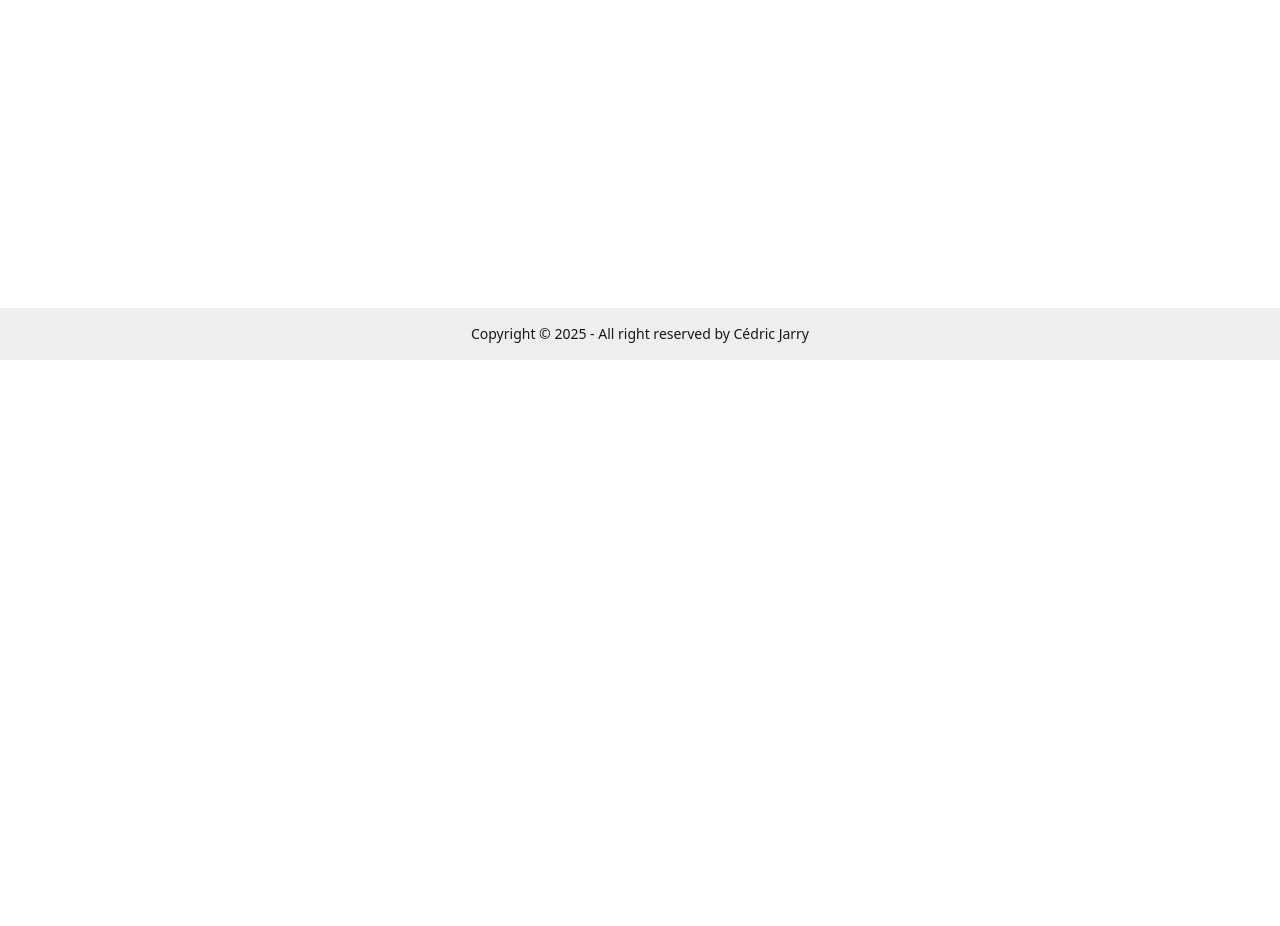
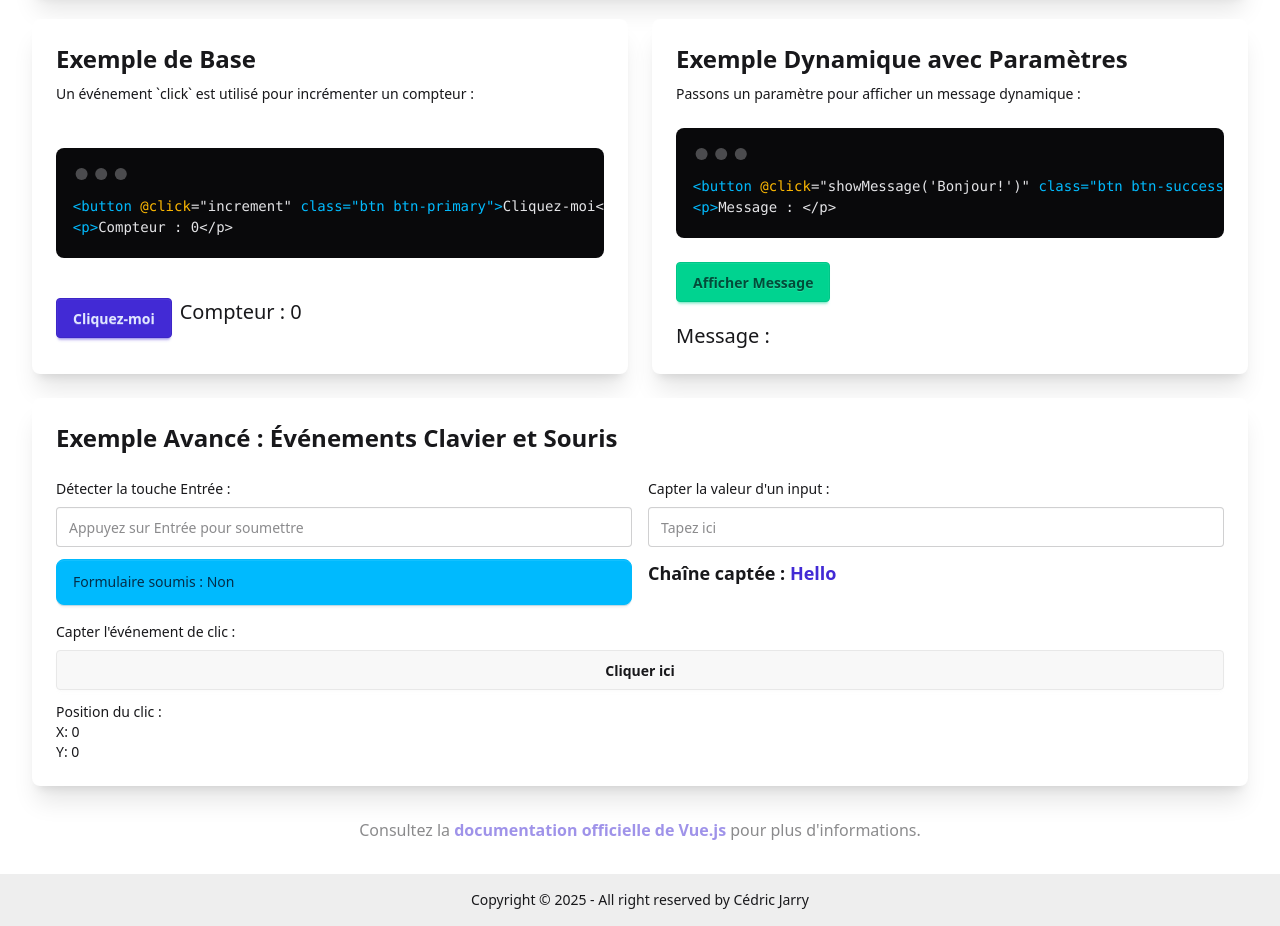
Before and after one commit to hspacesi34/vite-vue-cours, a Vue app: page /lessons/event-binding in a window 1280 px wide. Shown: the part 440-1366 px from the top of the page. Before the commit the page ends 800 px from the top, so only its background shows below. Built offline with nearby package versions, Linux system fonts and the light colour scheme.

Commit message:
feat: exo event binding

```diff
--- a/src/components/AppHeader.vue
+++ b/src/components/AppHeader.vue
@@ -31,6 +31,7 @@
             <li><RouterLink to="/lessons/text-interpolation">Text interpolation</RouterLink></li>
             <li><RouterLink to="/lessons/inline-templating">Inline templating</RouterLink></li>
             <li><RouterLink to="/lessons/attribute-binding">Attribute binding</RouterLink></li>
+            <li><RouterLink to="/lessons/event-binding">Event binding</RouterLink></li>
           </ul>
         </details>
       </li>
@@ -40,6 +41,7 @@
           <ul class="p-2 z-40">
             <li><RouterLink to="/exos/text-interpolation">Text interpolation</RouterLink></li>
             <li><RouterLink to="/exos/data-binding">TP Data binding</RouterLink></li>
+            <li><RouterLink to="/exos/event-binding">Event binding</RouterLink></li>
           </ul>
         </details>
       </li>
--- a/src/router/index.js
+++ b/src/router/index.js
@@ -6,11 +6,13 @@ const routes = [
   { path: '/lessons', children: [
     { path: 'text-interpolation', component: () => import('../views/lessons/TextInterpolation.vue') },
     { path: 'inline-templating', component: () => import('../views/lessons/InlineTemplating.vue') },
-    { path: 'attribute-binding', component: () => import('../views/lessons/AttributeBinding.vue') }
+    { path: 'attribute-binding', component: () => import('../views/lessons/AttributeBinding.vue') },
+    { path: 'event-binding', component: () => import('../views/lessons/EventBinding.vue') }
   ] },
   { path: '/exos', children: [
     { path: 'text-interpolation', component: () => import('../views/exos/TextInterpolation.vue') },
-    { path: 'data-binding', component: () => import('../views/exos/DataBinding.vue') }
+    { path: 'data-binding', component: () => import('../views/exos/DataBinding.vue') },
+    { path: 'event-binding', component: () => import('../views/exos/EventBinding.vue') }
   ] }
 ]
 
--- /dev/null
+++ b/src/views/exos/EventBinding.vue
@@ -0,0 +1,35 @@
+<template>
+    <div class="flex justify-center mt-10">
+        <div>
+            <h1 class="text-3xl font-extrabold text-transparent bg-clip-text bg-gradient-to-r from-primary to-secondary">Event Binding Exo Compteur</h1>
+            <div class="flex justify-center p-8 gap-12">
+                <div class="tooltip tooltip-bottom">
+                    <div class="tooltip-content">
+                        <div class="animate-bounce text-orange-400 -rotate-5 text-2xl font-black">Clique sur la molette!</div>
+                    </div>
+                    <kbd v-on:click.middle="increment('minus')" class="kbd">▼</kbd>
+                </div>
+                <span>{{ counter }}</span>
+                <div class="tooltip tooltip-bottom">
+                    <div class="tooltip-content">
+                        <div class="animate-bounce text-orange-400 -rotate-5 text-2xl font-black">Clique-droit!</div>
+                    </div>
+                    <kbd v-on:click.right="increment('plus')" class="kbd">▲</kbd>
+                </div>
+            </div>
+        </div>
+    </div>
+</template>
+
+<script setup>
+import { ref } from 'vue';
+const counter = ref(0);
+
+function increment(mode) {
+    if (mode == 'minus') {
+        counter.value-=11;
+    } else {
+        counter.value+=99;
+    }
+}
+</script>
--- /dev/null
+++ b/src/views/lessons/EventBinding.vue
@@ -0,0 +1,159 @@
+<template>
+    <div class="container mx-auto p-4 md:p-8">
+        <div class="text-center mb-8 md:mb-12">
+            <h1 class="text-4xl md:text-5xl font-extrabold text-primary">
+                Comprendre la Directive <code class="text-secondary">v-on</code>
+            </h1>
+            <p class="text-lg md:text-xl text-base-content opacity-75 mt-2 max-w-2xl mx-auto">
+                La directive `v-on` est utilisée pour écouter les événements utilisateur et y répondre de manière réactive.
+            </p>
+        </div>
+
+        <!-- Section Définition -->
+        <div class="card bg-base-100 shadow-xl mb-6">
+            <div class="card-body">
+                <h2 class="card-title text-2xl font-bold mb-4">Qu'est-ce que <code class="text-secondary">v-on</code> ?</h2>
+                <p>
+                    La directive `v-on` vous permet d'attacher des gestionnaires d'événements à des éléments du DOM. Elle est utilisée avec la syntaxe <code class="text-warning">v-on:event="handler"</code> ou sous sa forme abrégée <code class="text-warning">@event="handler"</code>.
+                </p>
+                <p>
+                    Les événements couramment utilisés incluent : `click`, `submit`, `keyup`, et bien d'autres.
+                </p>
+            </div>
+        </div>
+
+        <div class="grid grid-cols-1 lg:grid-cols-2 gap-6">
+            <!-- Exemple de Base -->
+            <div class="card bg-base-100 shadow-xl rounded-box">
+                <div class="card-body">
+                    <h2 class="card-title text-2xl font-bold">Exemple de Base</h2>
+                    <p class="mb-4">
+                        Un événement `click` est utilisé pour incrémenter un compteur :
+                    </p>
+                    <div class="mockup-code mb-4">
+                        <pre><code><span class="text-info">&lt;button</span> <span class="text-warning">@click</span>="increment" <span class="text-info">class="btn btn-primary"&gt;</span>Cliquez-moi&lt;/button&gt;</code></pre>
+                        <pre><code><span class="text-info">&lt;p&gt;</span>Compteur : {{ counter }}&lt;/p&gt;</code></pre>
+                    </div>
+                    <div class="card-actions justify-center mt-4">
+                        <button @click="increment" class="btn btn-primary mb-3">Cliquez-moi</button>
+                        <p class="text-xl">Compteur : {{ counter }}</p>
+                    </div>
+                </div>
+            </div>
+
+            <!-- Exemple Dynamique -->
+            <div class="card bg-base-100 shadow-xl rounded-box">
+                <div class="card-body">
+                    <h2 class="card-title text-2xl font-bold">Exemple Dynamique avec Paramètres</h2>
+                    <p class="mb-4">
+                        Passons un paramètre pour afficher un message dynamique :
+                    </p>
+                    <div class="mockup-code mb-4">
+                        <pre><code><span class="text-info">&lt;button</span> <span class="text-warning">@click</span>="showMessage('Bonjour!')" <span class="text-info">class="btn btn-success"&gt;</span>Afficher Message&lt;/button&gt;</code></pre>
+                        <pre><code><span class="text-info">&lt;p&gt;</span>Message : {{ message }}&lt;/p&gt;</code></pre>
+                    </div>
+                    <div class="card-actions justify-center flex-col w-full">
+                        <button v-on:click="showMessage('Bonjour!')" class="btn btn-success mb-3">Afficher Message</button>
+                        <p class="text-xl">Message : {{ message }}</p>
+                    </div>
+                </div>
+            </div>
+        </div>
+
+        <!-- Section Avancée -->
+        <div class="card bg-base-100 shadow-xl rounded-box mt-6">
+            <div class="card-body">
+                <h2 class="card-title text-2xl font-bold">Exemple Avancé : Événements Clavier et Souris</h2>
+                <div class="grid grid-cols-1 md:grid-cols-2 gap-4 mt-4">
+                    <!-- Clavier -->
+                    <div>
+                        <p class="mb-2">
+                            Détecter la touche Entrée :
+                        </p>
+                        <input
+                            @keydown.enter="submitForm"
+                            class="input input-bordered w-full"
+                            placeholder="Appuyez sur Entrée pour soumettre"
+                        />
+                        <div class="alert mt-3" :class="{'alert-success': submitted, 'alert-info': !submitted}">
+                          <p>Formulaire soumis : {{ submitted ? 'Oui' : 'Non' }}</p>
+                        </div>
+                    </div>
+                    <!-- Input -->
+                    <div>
+                        <p class="mb-2">
+                            Capter la valeur d'un input :
+                        </p>
+                        <input
+                          v-on:input="capterInput"
+                          type="text"
+                          class="input input-bordered w-full"
+                          placeholder="Tapez ici"
+                        />
+                        <p class="mt-3 text-lg font-semibold">Chaîne captée : <span class="text-primary">{{ uneString }}</span></p>
+                    </div>
+                    <!-- Clic -->
+                    <div class="col-span-1 md:col-span-2">
+                        <p class="mb-2">
+                            Capter l'événement de clic :
+                        </p>
+                        <button v-on:click="capterClickEvent" class="btn btn-outline-primary w-full">Cliquer ici</button>
+                        <div class="mt-3 text-sm">
+                          <p>Position du clic :</p>
+                          <p>X: {{ clickCoords.x }}</p>
+                          <p>Y: {{ clickCoords.y }}</p>
+                        </div>
+                    </div>
+                </div>
+            </div>
+        </div>
+
+        <!-- Footer -->
+        <div class="text-center mt-8">
+            <p class="text-sm md:text-base text-base-content opacity-50">
+                Consultez la
+                <a href="https://vuejs.org/guide/essentials/event-handling.html" class="link link-hover text-primary font-bold" target="_blank">
+                    documentation officielle de Vue.js
+                </a> pour plus d'informations.
+            </p>
+        </div>
+    </div>
+</template>
+
+<script setup>
+import { ref } from 'vue';
+
+// Données pour la section de base
+const counter = ref(0);
+const message = ref('');
+
+// Données pour la section avancée
+const uneString = ref('Hello');
+const submitted = ref(false);
+const clickCoords = ref({ x: 0, y: 0 });
+
+// Fonctions de la section de base
+function increment() {
+    counter.value++;
+}
+function showMessage(msg) {
+    message.value = msg;
+}
+
+// Fonctions de la section avancée
+function capterInput(event) {
+    // console.log(event);
+    uneString.value = event.target.value;
+}
+function capterClickEvent(event) {
+    clickCoords.value.x = event.clientX;
+    clickCoords.value.y = event.clientY;
+}
+function submitForm() {
+    submitted.value = true;
+}
+</script>
+
+<style scoped>
+/* Les styles sont gérés par DaisyUI et Tailwind. */
+</style>
```
